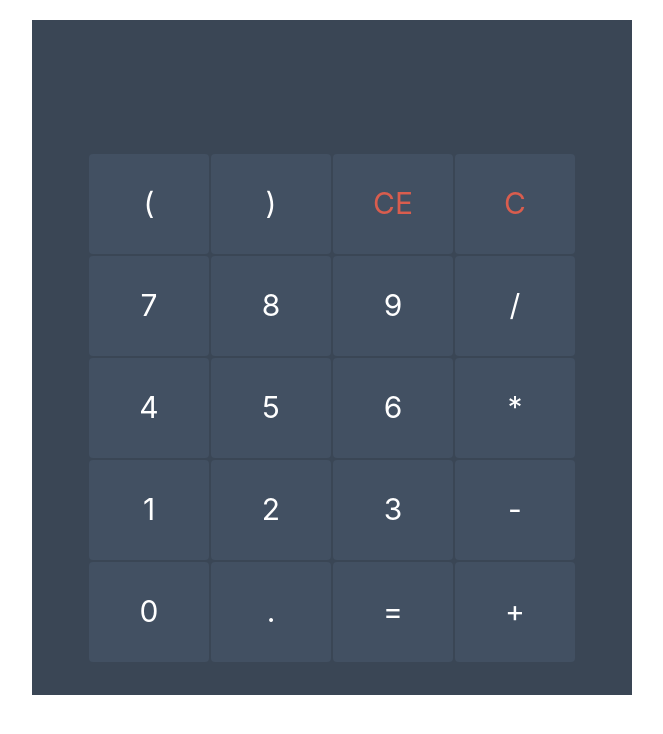
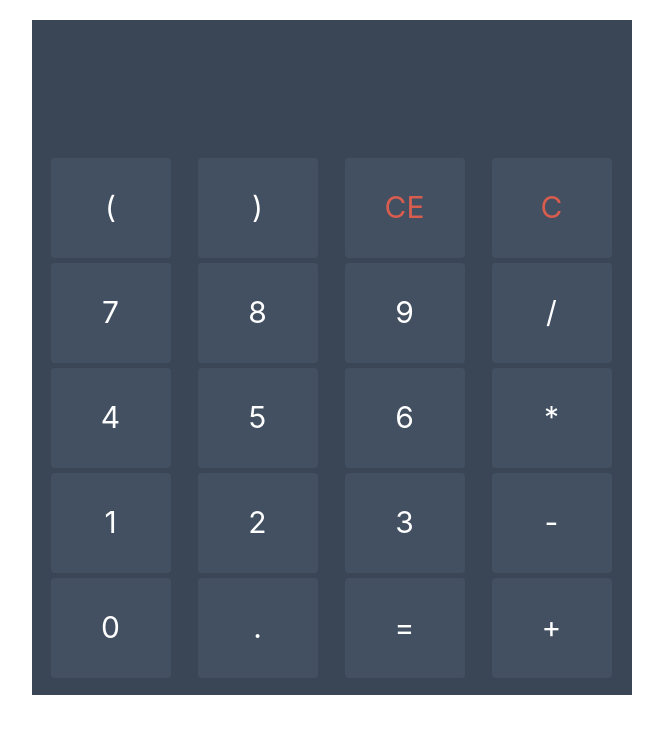
Before and after one commit to lysterjason/Calculator, a plain HTML site: page index.html in a window 1280 px wide. Shown: the whole page, without its empty margins (308-971 px from the left). Drawn offline with nearby package versions, Linux system fonts and the light colour scheme.

Commit message:
Add files via upload

```diff
--- a/index.html
+++ b/index.html
@@ -15,38 +15,38 @@
         <h4 class="previous-calc"></h4>
         <input class="display-style" readonly />
       </form>
-      <table>
-        <tr>
-          <td><button type="button" class="btn">(</button></td>
-          <td><button type="button" class="btn">)</button></td>
-          <td><button type="button" class="btn clear">CE</button></td>
-          <td><button type="button" class="btn clear">C</button></td>
-        </tr>
-        <tr>
-          <td><button type="button" class="btn">7</button></td>
-          <td><button type="button" class="btn">8</button></td>
-          <td><button type="button" class="btn">9</button></td>
-          <td><button type="button" class="btn">/</button></td>
-        </tr>
-        <tr>
-          <td><button type="button" class="btn">4</button></td>
-          <td><button type="button" class="btn">5</button></td>
-          <td><button type="button" class="btn">6</button></td>
-          <td><button type="button" class="btn">*</button></td>
-        </tr>
-        <tr>
-          <td><button type="button" class="btn">1</button></td>
-          <td><button type="button" class="btn">2</button></td>
-          <td><button type="button" class="btn">3</button></td>
-          <td><button type="button" class="btn">-</button></td>
-        </tr>
-        <tr>
-          <td><button type="button" class="btn">0</button></td>
-          <td><button type="button" class="btn">.</button></td>
-          <td><button type="button" class="btn">=</button></td>
-          <td><button type="button" class="btn">+</button></td>
-        </tr>
-      </table>
+      <div class="div-table">
+        <div class="div-table-row">
+          <div class="div-table-col"><button type="button" class="btn">(</button></div>
+          <div class="div-table-col"><button type="button" class="btn">)</button></div>
+          <div class="div-table-col"><button type="button" class="btn clear">CE</button></div>
+          <div class="div-table-col"><button type="button" class="btn clear">C</button></div>
+        </div>
+        <div class="div-table-row">
+          <div class="div-table-col"><button type="button" class="btn">7</button></div>
+          <div class="div-table-col"><button type="button" class="btn">8</button></div>
+          <div class="div-table-col"><button type="button" class="btn">9</button></div>
+          <div class="div-table-col"><button type="button" class="btn">/</button></div>
+        </div>
+        <div class="div-table-row">
+          <div class="div-table-col"><button type="button" class="btn">4</button></div>
+          <div class="div-table-col"><button type="button" class="btn">5</button></div>
+          <div class="div-table-col"><button type="button" class="btn">6</button></div>
+          <div class="div-table-col"><button type="button" class="btn">*</button></div>
+        </div>
+        <div class="div-table-row">
+          <div class="div-table-col"><button type="button" class="btn">1</button></div>
+          <div class="div-table-col"><button type="button" class="btn">2</button></div>
+          <div class="div-table-col"><button type="button" class="btn">3</button></div>
+          <div class="div-table-col"><button type="button" class="btn">-</button></div>
+        </div>
+        <div class="div-table-row">
+          <div class="div-table-col"><button type="button" class="btn">0</button></div>
+          <div class="div-table-col"><button type="button" class="btn">.</button></div>
+          <div class="div-table-col"><button type="button" class="btn">=</button></div>
+          <div class="div-table-col"><button type="button" class="btn">+</button></div>
+        </div>
+      </div>
     </div>
   </body>
 </html>
--- a/stylesheet.css
+++ b/stylesheet.css
@@ -77,3 +77,19 @@ table {
   from, to { border-color: transparent }
   50% { border-color: orange }
 }
+
+.div-table-row {
+  display: table-row;
+}
+
+.div-table {
+  text-align: center;
+  border-spacing: 5px;
+}
+
+.div-table-col {
+  float: left;
+  display: table-column;
+  width: 147px;
+  background-color: #3A4655;
+}
```
